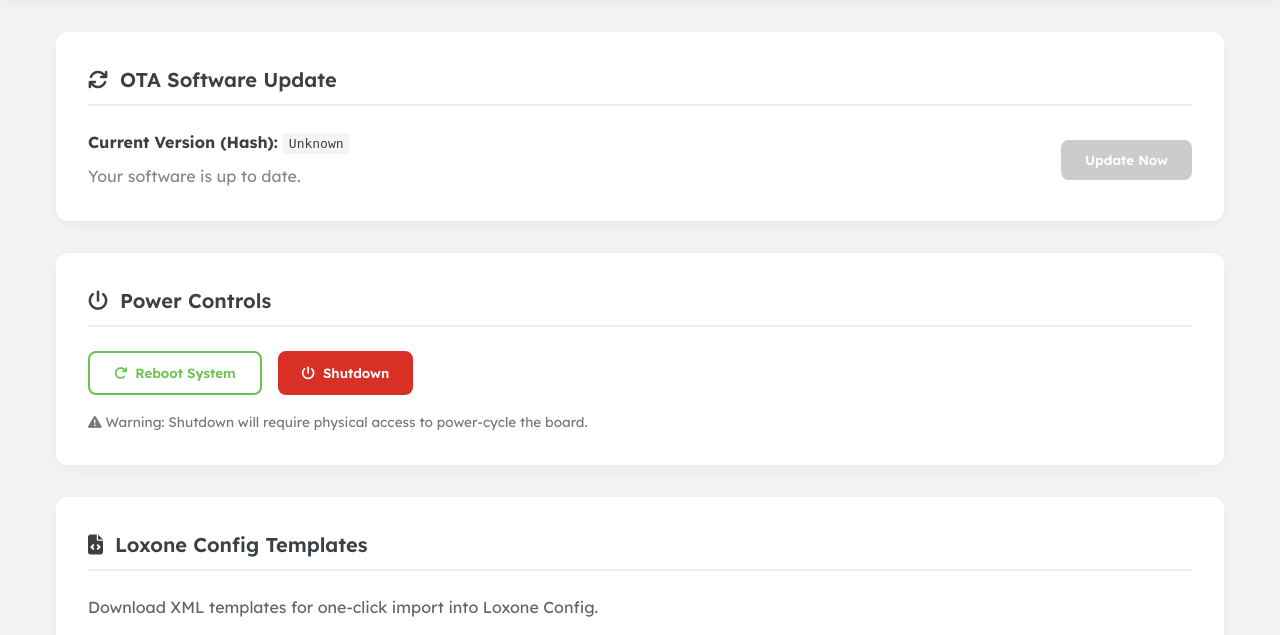
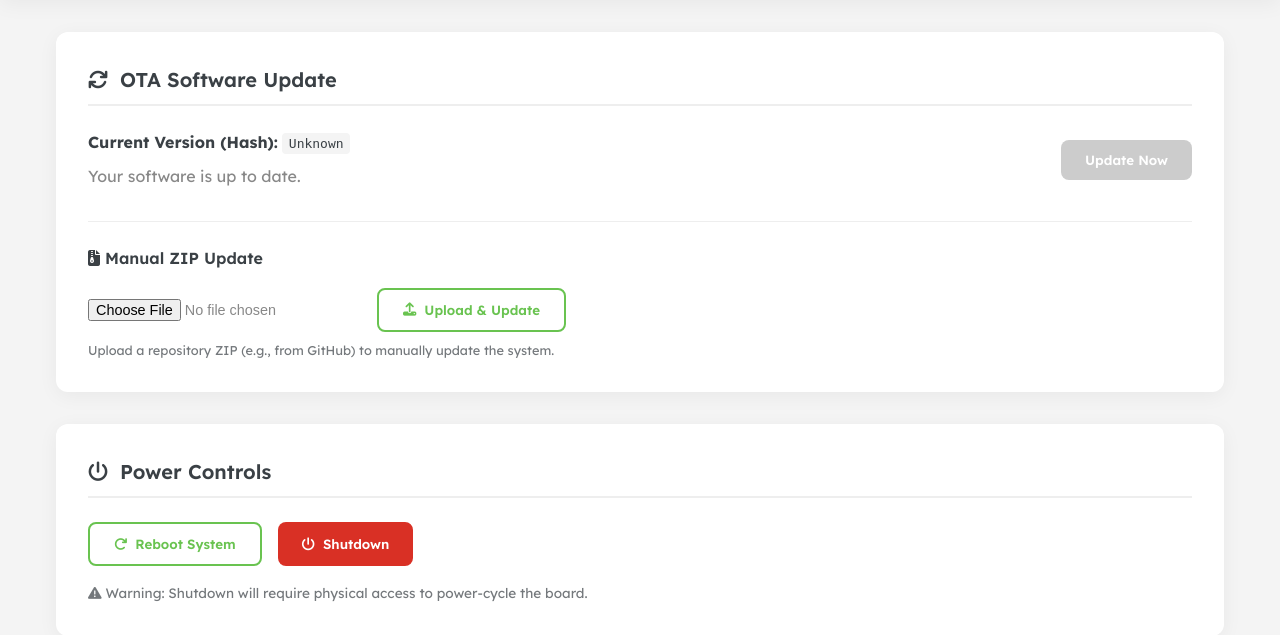
Before and after one commit to Azazel101/orangepi-zero3-gpio-api, a Flask app: page /system in a window 1280 px wide. Shown: the part 88-723 px from the top of the page. Run offline with Flask 3, Linux system fonts and the light colour scheme; data that the repository does not hold is empty.

Commit message:
Added manual update from ZIP file support

```diff
--- a/web/app.py
+++ b/web/app.py
@@ -98,6 +98,21 @@ def trigger_reboot():
 def trigger_shutdown():
     return jsonify(api_post("/system/shutdown"))
 
+@app.route('/api/update/zip', methods=['POST'])
+def update_zip():
+    if 'file' not in request.files:
+        return jsonify({"error": "No file part"}), 400
+    file = request.files['file']
+    if file.filename == '':
+        return jsonify({"error": "No selected file"}), 400
+
+    try:
+        files = {'file': (file.filename, file.stream, file.mimetype)}
+        response = requests.post(f"{API_BASE_URL}/update/zip", files=files, timeout=30)
+        return jsonify(response.json())
+    except Exception as e:
+        return jsonify({"error": str(e)}), 500
+
 @app.route('/loxone/download/<type>')
 def download_loxone_template(type):
     # Mapping to actual hardware API endpoints
--- a/web/templates/system.html
+++ b/web/templates/system.html
@@ -27,6 +27,19 @@
         <button onclick="triggerUpdate()" id="update-btn" {{ 'disabled' if not update_info.update_available }}>
             Update Now
         </button>
+    </div>
+
+    <div style="margin-top: 2rem; padding-top: 1.5rem; border-top: 1px solid var(--border-color);">
+        <p style="font-weight: 600; margin-bottom: 1rem;"><i class="fas fa-file-archive"></i> Manual ZIP Update</p>
+        <div style="display: flex; gap: 1rem; align-items: center; flex-wrap: wrap;">
+            <input type="file" id="zip-file" accept=".zip" style="font-size: 0.9rem; color: var(--text-dim);">
+            <button onclick="uploadZip()" id="upload-btn" class="secondary">
+                <i class="fas fa-upload"></i> Upload & Update
+            </button>
+        </div>
+        <p style="margin-top: 0.5rem; font-size: 0.8rem; opacity: 0.7;">
+            Upload a repository ZIP (e.g., from GitHub) to manually update the system.
+        </p>
     </div>
 </div>
 
@@ -101,6 +114,38 @@
         }
     }
 
+    async function uploadZip() {
+        const fileInput = document.getElementById('zip-file');
+        if (!fileInput.files.length) {
+            alert("Please select a ZIP file first.");
+            return;
+        }
+
+        if (!confirm("Are you sure you want to upload and update from this ZIP file?")) return;
+
+        const formData = new FormData();
+        formData.append('file', fileInput.files[0]);
+
+        const btn = document.getElementById('upload-btn');
+        btn.disabled = true;
+        btn.innerText = "Uploading...";
+
+        try {
+            const response = await fetch('/api/update/zip', {
+                method: 'POST',
+                body: formData
+            });
+            const result = await response.json();
+            alert("ZIP uploaded successfully. Update is running. The system will restart.");
+        } catch (e) {
+            console.error(e);
+            alert("Upload failed.");
+        } finally {
+            btn.disabled = false;
+            btn.innerText = "Upload & Update";
+        }
+    }
+
     async function systemControl(type) {
         const msg = type === 'reboot' ? "Are you sure you want to REBOOT the system?" : "Are you sure you want to SHUTDOWN the system?";
         if (!confirm(msg)) return;
```
Also changed, not shown: main.py (+18 -1 lines), 2 other files.
